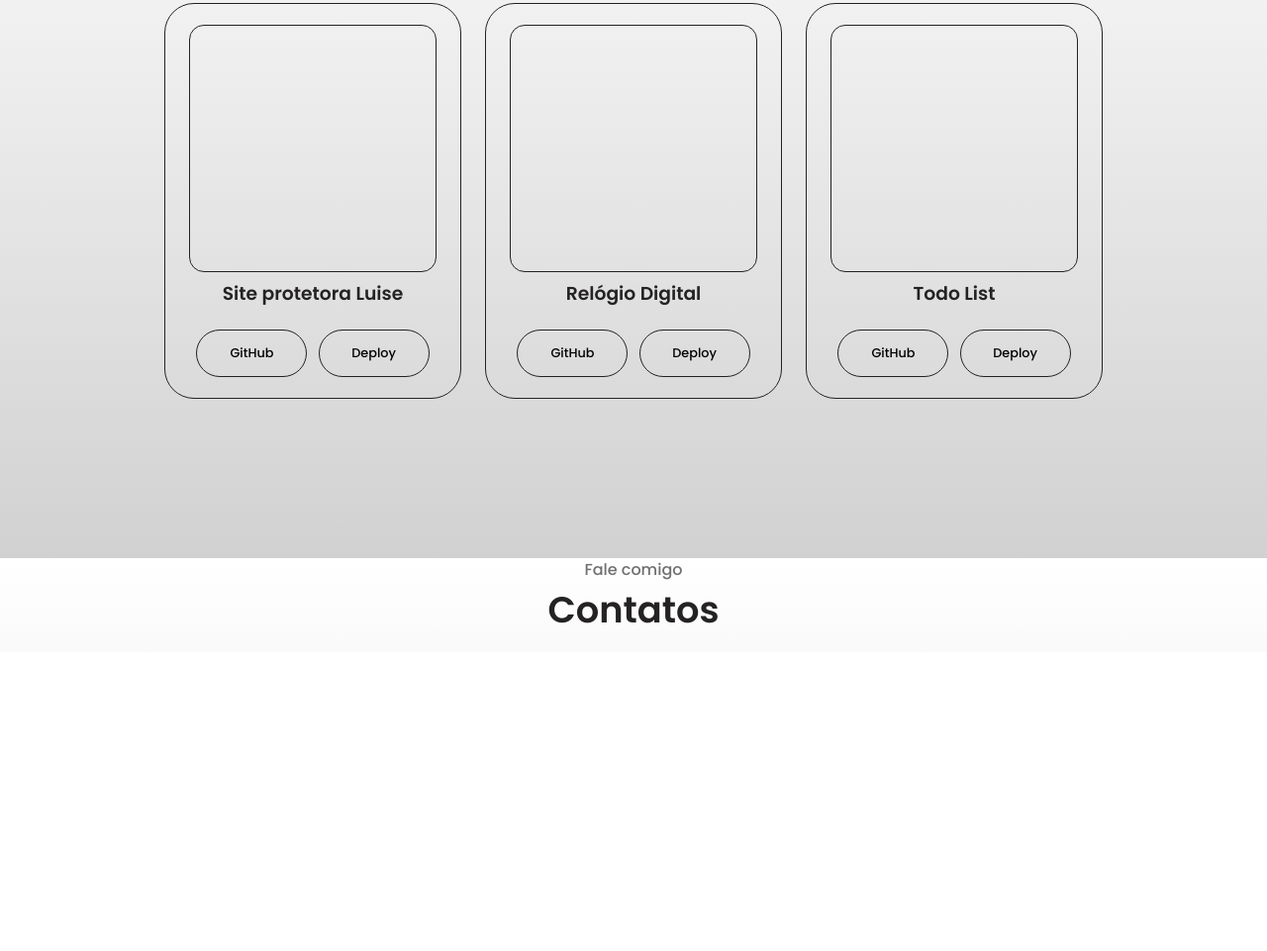
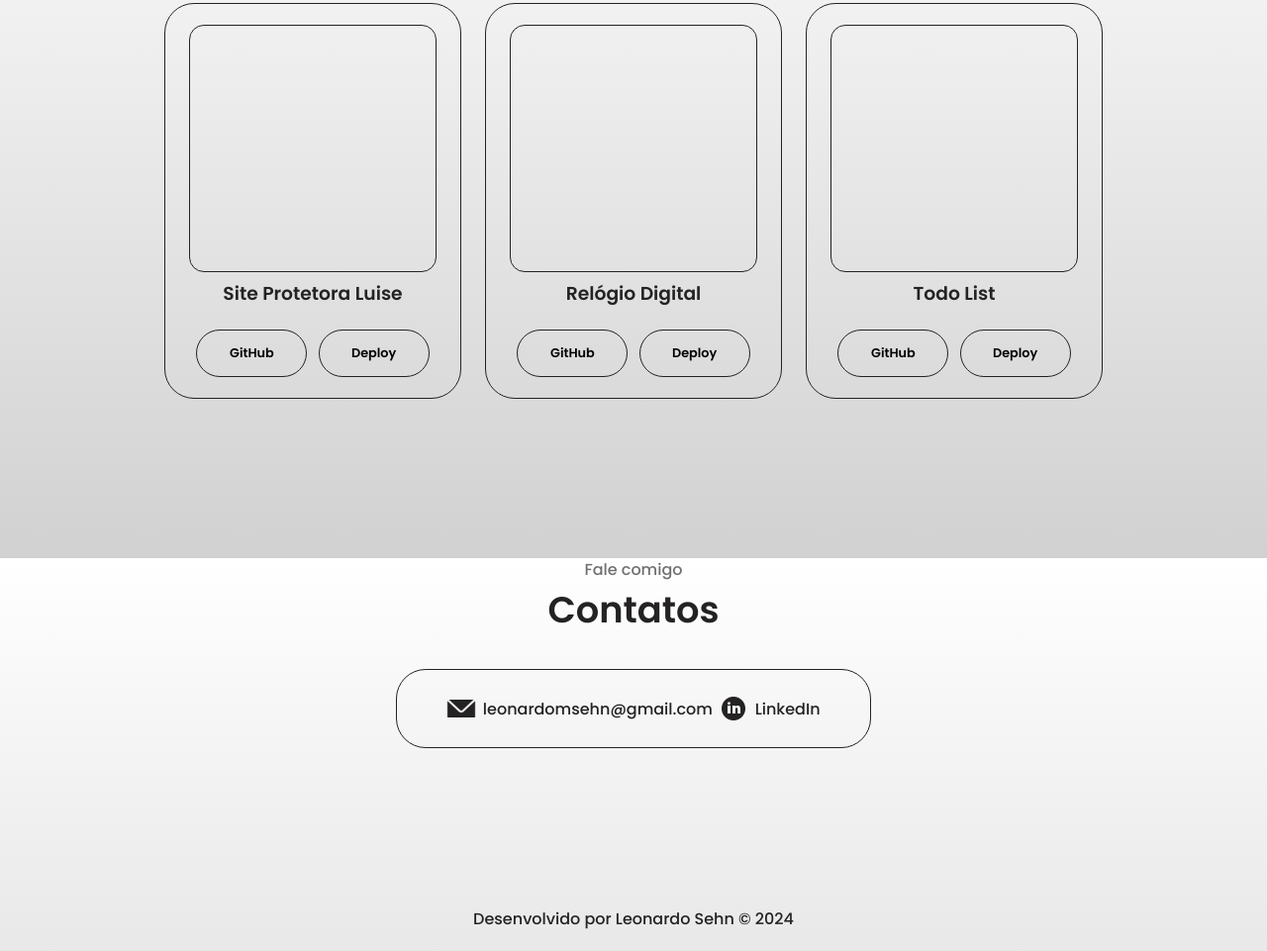
Before and after one commit to leonardomsehn/portfolio, a plain HTML site: page index.html in a window 1280 px wide. Shown: the part 1836-2797 px from the top of the page at 99% size. Before the commit the page ends 2495 px from the top, so only its background shows below. Drawn offline with Linux system fonts and the light colour scheme.

Commit message:
adicionado contatos

```diff
--- a/index.html
+++ b/index.html
@@ -99,7 +99,7 @@
           <div class="box-projects">
             <div class="project-card">
               <div class="project-preview"></div>
-              <h1>Site protetora Luise</h1>
+              <h1>Site Protetora Luise</h1>
               <div class="button-section">
                 <button class="btn" onclick="window.open('./assets/leonardosehn-curriculo.pdf')">
                   GitHub
@@ -142,8 +142,15 @@
       <section id="contacts">
         <p class="section-text-p">Fale comigo</p>
         <h1 class="section-text-h1">Contatos</h1>
-        <div class="contacts"></div>
+        <div class="contacts-container">
+          <img src="/src/assets/icons8-email-90.png" alt="">
+          <p>leonardomsehn@gmail.com</p>
+          <img src="/src/assets/icons8-linkedin-480.png" alt="">
+          <p>LinkedIn</p>
+        </div>
       </section>
+
+      <footer>Desenvolvido por Leonardo Sehn © 2024</footer>
 
     </article>
   </main>
--- a/src/styles.css
+++ b/src/styles.css
@@ -88,7 +88,7 @@ body {
   height: 3rem;
   border-radius: 50px;
   font-family: "Poppins", sans-serif;
-  font-weight: 500;
+  font-weight: 600;
   font-size: 0.8rem;
   background-color: transparent;
   border: 1px solid #242222;
@@ -246,3 +246,29 @@ body {
   justify-content: center;
   align-items: center;
 }
+
+.contacts-container {
+  display: flex;
+  flex-direction: row;
+  justify-content: center;
+  align-items: center;
+  border: 1px solid #242222;
+  width: 480px;
+  height: 80px;
+  margin-top: 2rem;
+  gap: 0.4rem;
+  border-radius: 30px;
+  font-weight: 500;
+}
+
+.contacts-container img {
+  max-width: 30px;
+}
+
+footer{
+  display: flex;
+  justify-content: center;
+  margin-top: 10rem;
+  margin-bottom: 2rem;
+  font-weight: 500;
+}
```
Also changed, not shown: src/assets/icons8-email-90.png (added).
